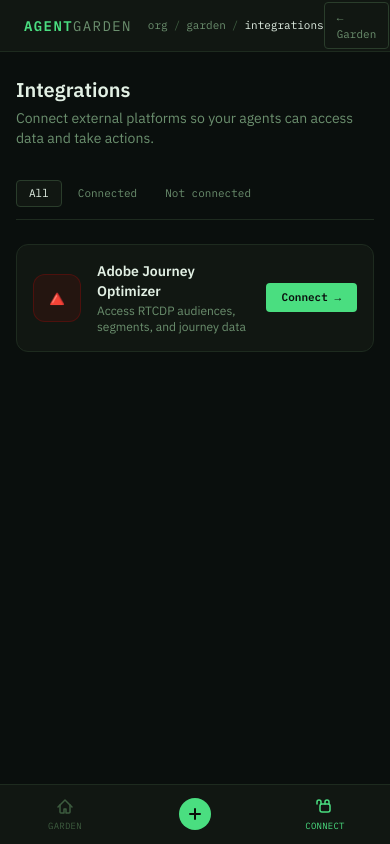
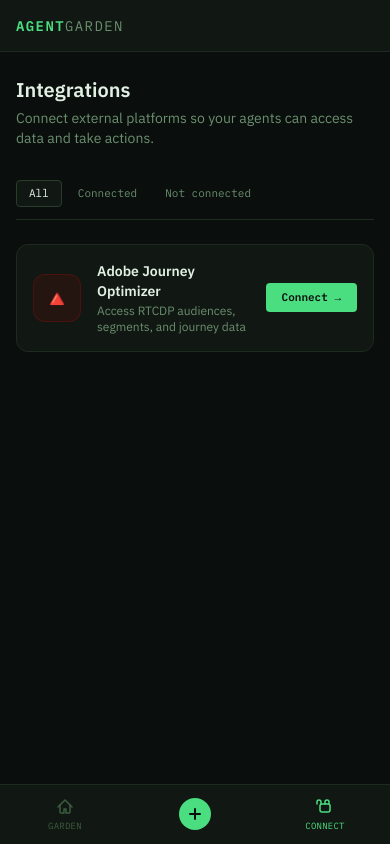
Before and after one commit to yatinsharma7/agent-garden, a React (Vite) app in the folder frontend/: page /integrations in a window 390 px wide. Built offline with nearby package versions, Linux system fonts and the light colour scheme; no server answers.

Commit message:
Fix integrations page header overflow on mobile

```diff
--- a/frontend/src/pages/Integrations.tsx
+++ b/frontend/src/pages/Integrations.tsx
@@ -64,18 +64,16 @@ export function Integrations() {
     <div className="flex flex-col h-screen bg-garden-bg text-garden-text font-sans overflow-hidden pb-[60px] md:pb-0">
 
       {/* Header */}
-      <div className="flex items-center justify-between px-6 h-[52px] border-b border-garden-border bg-garden-surface flex-shrink-0">
-        <div className="flex items-center gap-4">
+      <div className="flex items-center justify-between px-4 md:px-6 h-[52px] border-b border-garden-border bg-garden-surface flex-shrink-0">
         <div className="font-mono text-sm font-semibold text-garden-accent tracking-widest">
           AGENT<span className="text-garden-muted font-normal">GARDEN</span>
         </div>
-          <div className="font-mono text-[11px] text-garden-muted flex items-center gap-1.5">
+        <div className="hidden md:flex font-mono text-[11px] text-garden-muted items-center gap-1.5">
           <span>org</span><span className="text-garden-dim">/</span>
           <span>garden</span><span className="text-garden-dim">/</span>
           <span className="text-garden-text">integrations</span>
         </div>
-        </div>
-        <a href="/" className="font-mono text-[11px] px-3 py-1.5 border border-garden-border2 rounded text-garden-muted hover:text-garden-text transition-all">
+        <a href="/" className="hidden md:block font-mono text-[11px] px-3 py-1.5 border border-garden-border2 rounded text-garden-muted hover:text-garden-text transition-all">
           ← Garden
         </a>
       </div>
```
Lines whose indentation alone changed are shown as unchanged.
